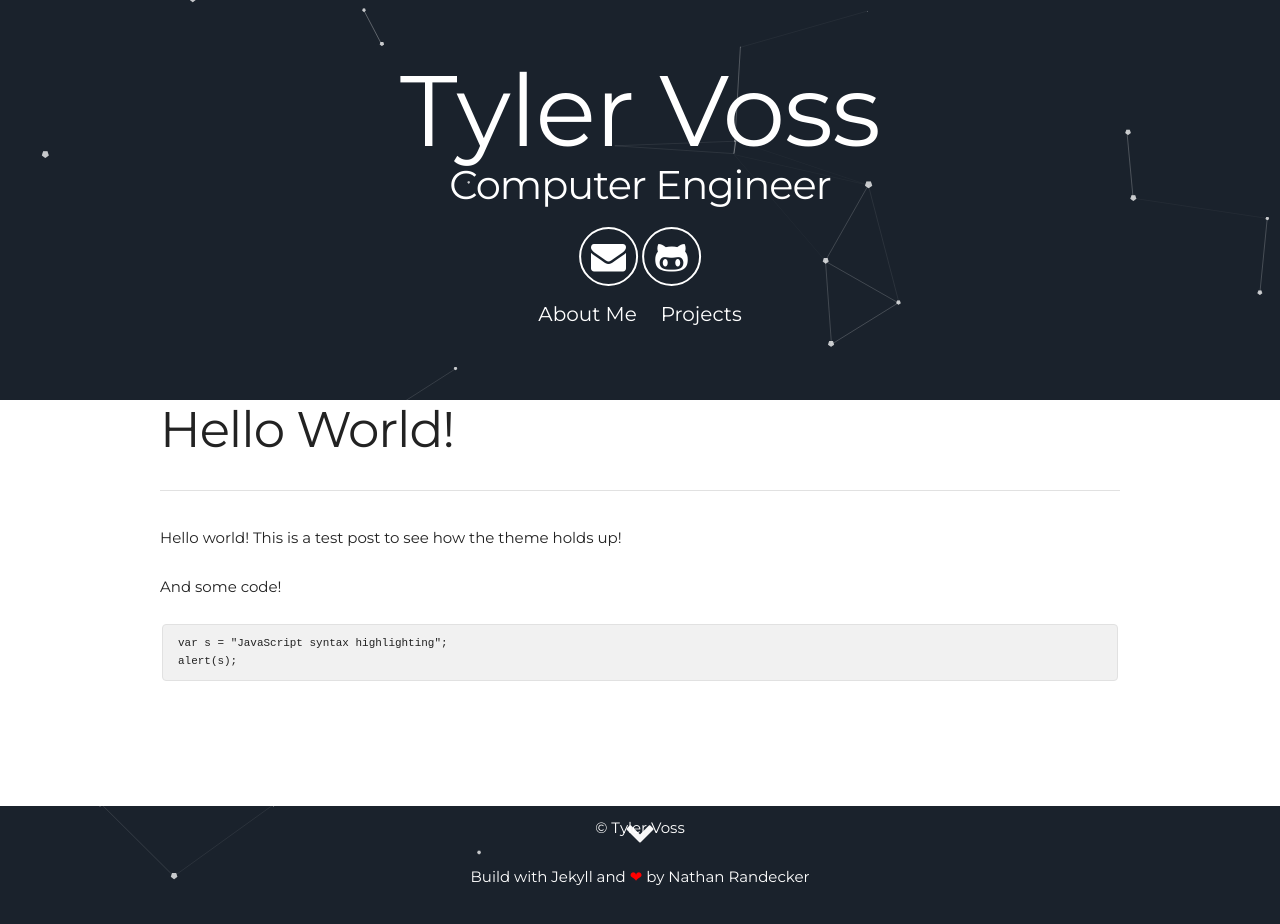
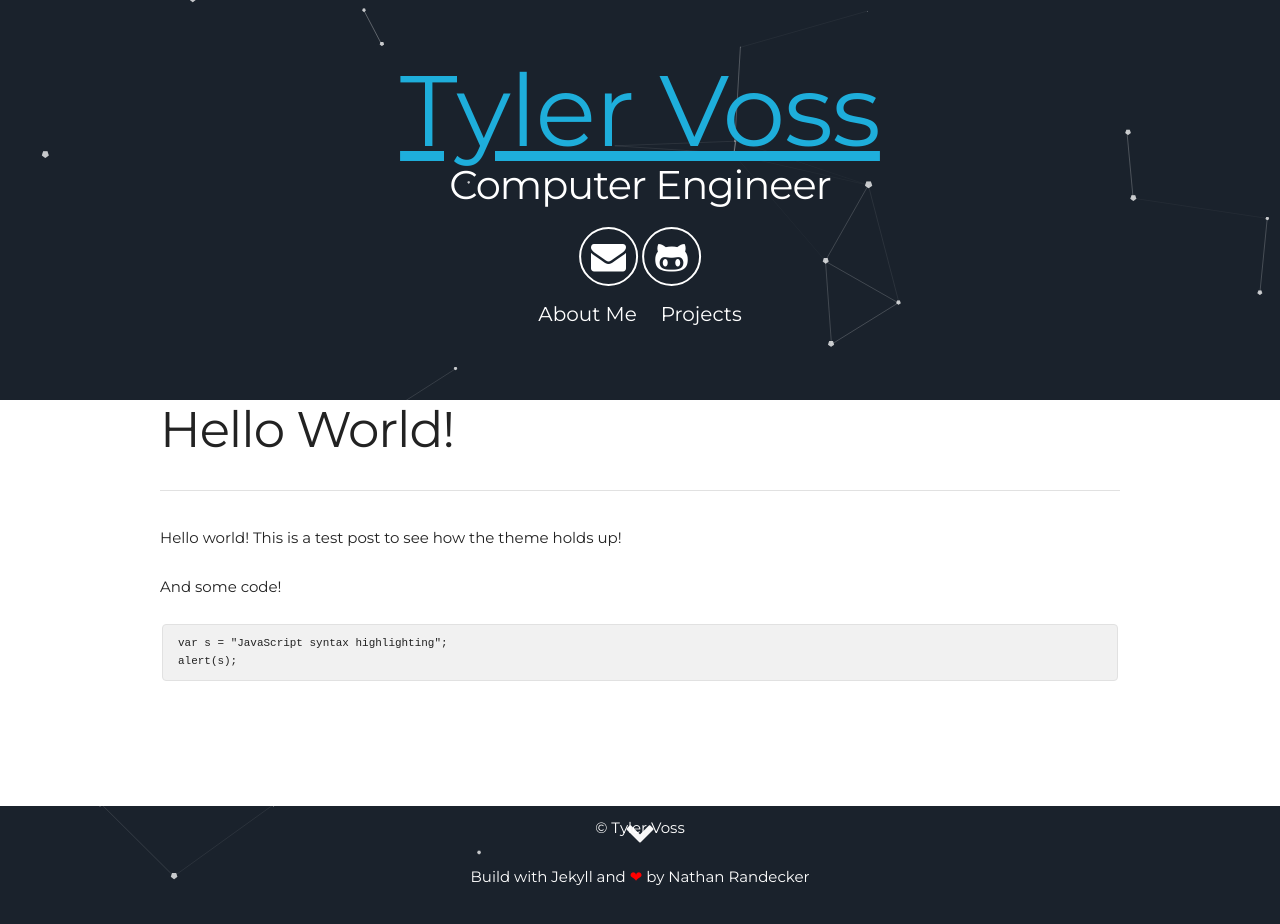
Before and after one commit to tVoss/tVoss.github.io, a Jekyll site: the page built from _posts/2017-04-05-hello-world.md, in a window 1280 px wide. Built offline with Jekyll 4.4.1, drawn with Linux system fonts in a browser that asks for light colours.

Commit message:
Adjusted small header

```diff
--- a/_includes/post-header.html
+++ /dev/null
@@ -1,16 +0,0 @@
-
-<div id="particles-js" style="min-height: 0; height:400px">
-  <div class="content" style="top: 200px">
-      <h1>
-        <span class="site-title">{{site.username}}</span>
-        <span class="site-description">{{site.user_title}}</span>
-      </h1>
-      <div class="icons-header">
-        <a aria-label="Send email" href="mailto:{{site.email}}"><i class="icon fa fa-envelope"></i></a>
-        <a aria-label="My Github" target="_blank" href="https://github.com/{{site.github_username}}"><i class="icon fa fa-github-alt" aria-hidden="true"></i></a>
-      </div>
-      <a class="link" href="#about" data-scroll>About Me</a>
-      <a class="link" href="#projects" data-scroll>Projects</a>
-  </div>
-  <a class="down" href="#about" data-scroll><i class="icon fa fa-chevron-down" aria-hidden="true"></i></a>
-</div>
--- /dev/null
+++ b/_includes/small-header.html
@@ -0,0 +1,19 @@
+<div id="particles-js" style="min-height: 0; height:400px">
+    <div class="content" style="top: 200px">
+        <h1>
+            <a aria-label="Home" href="/">
+                <span class="site-title">{{site.username}}</span>
+            </a>
+            <span class="site-description">{{site.user_title}}</span>
+        </h1>
+        <div class="icons-header">
+            <a aria-label="Send email" href="mailto:{{site.email}}"><i class="icon fa fa-envelope"></i></a>
+            <a aria-label="My Github" target="_blank" href="https://github.com/{{site.github_username}}">
+                <i class="icon fa fa-github-alt" aria-hidden="true"></i>
+            </a>
+        </div>
+        <a class="link" href="#about" data-scroll>About Me</a>
+        <a class="link" href="#projects" data-scroll>Projects</a>
+    </div>
+    <a class="down" href="#about" data-scroll><i class="icon fa fa-chevron-down" aria-hidden="true"></i></a>
+</div>
--- a/_layouts/post.html
+++ b/_layouts/post.html
@@ -2,7 +2,7 @@
 <html lang="en">
   {% include head.html %}
   <body>
-    {% include post-header.html %}
+    {% include small-header.html %}
     <div class="container">
       <h1> {{ page.title }} </h1>
       <hr />
```
